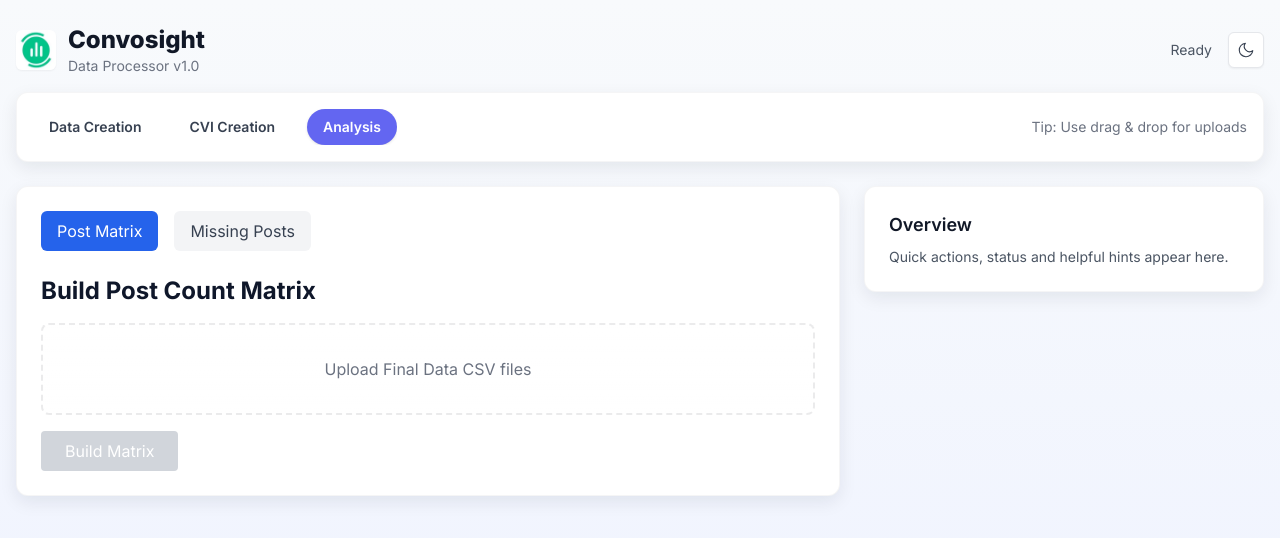
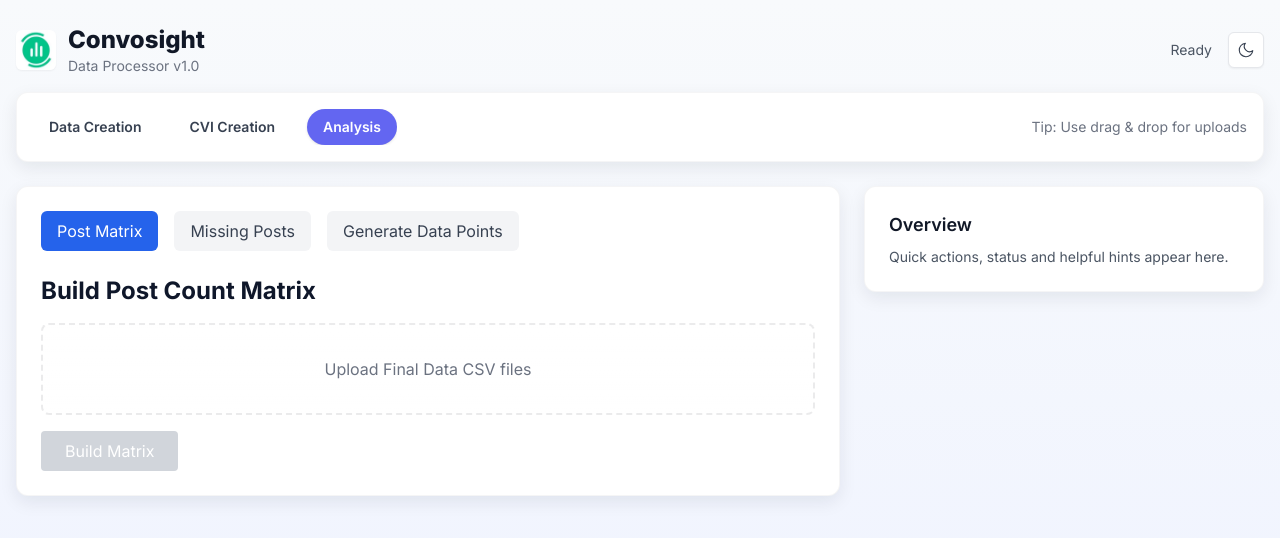
Before and after one commit to wildcraft958/Convosight_data_processor_v1.0, a React (Vite) app: page / in a window 1280 px wide. Both pictures are taken after a click on the button "Analysis". Shown: the top 538 px of the page. Built offline with nearby package versions, Linux system fonts and the light colour scheme.

Commit message:
feat(analysis): add Generate Data Points UI & integrate script download

```diff
--- a/src/components/Analysis/Analysis.jsx
+++ b/src/components/Analysis/Analysis.jsx
@@ -1,6 +1,9 @@
 import React, { useState } from 'react'
 import PostMatrix from './PostMatrix'
 import MissingPosts from './MissingPosts'
+
+// Lazy-load GenerateDataPoints to keep initial bundle small
+const GenerateDataPointsLazy = React.lazy(() => import('./GenerateDataPoints'))
 
 export default function Analysis() {
   const [activeSection, setActiveSection] = useState('matrix')
@@ -28,10 +31,26 @@
         >
           Missing Posts
         </button>
+        <button
+          onClick={() => setActiveSection('generate')}
+          className={`px-4 py-2 rounded-md font-medium ${
+            activeSection === 'generate'
+              ? 'bg-blue-600 text-white'
+              : 'bg-gray-100 text-gray-700 hover:bg-gray-200 dark:bg-gray-800 dark:text-gray-200 dark:hover:bg-gray-700'
+          }`}
+        >
+          Generate Data Points
+        </button>
       </div>
 
       {activeSection === 'matrix' && <PostMatrix />}
       {activeSection === 'missing' && <MissingPosts />}
+      {activeSection === 'generate' && (
+        // lazy import replacement: simple dynamic import since component is small
+        <React.Suspense fallback={<div className="text-sm text-gray-500">Loading...</div>}>
+          <GenerateDataPointsLazy />
+        </React.Suspense>
+      )}
     </div>
   )
 }
--- /dev/null
+++ b/src/components/Analysis/GenerateDataPoints.jsx
@@ -0,0 +1,40 @@
+import React from 'react'
+import DownloadButton from '../common/DownloadButton'
+
+// Import raw script contents (Vite supports ?raw to import file as string)
+import scriptText from '../../../generate_data_points_corrected.py?raw'
+
+export default function GenerateDataPoints() {
+  return (
+    <div>
+      <h2 className="text-2xl font-bold mb-4">Generate Data Points</h2>
+
+      <p className="text-sm text-gray-600 dark:text-gray-300 mb-4">
+        This utility generates a filled Data Points summary table from the Final Data CSV.
+        You can review the script below and download it to run locally.
+      </p>
+
+      <div className="card p-4 mb-4">
+        <div className="flex items-start justify-between">
+          <div className="text-sm text-gray-700 dark:text-gray-200">Script: <strong>generate_data_points_corrected.py</strong></div>
+          <div>
+            <DownloadButton filename="generate_data_points_corrected.py" content={scriptText} mime="text/x-python" />
+          </div>
+        </div>
+
+        <div className="mt-4 overflow-auto max-h-96 bg-[var(--surface)] dark:bg-[var(--surface)] border border-gray-100 dark:border-gray-800 p-3 rounded">
+          <pre className="whitespace-pre-wrap text-xs leading-5 text-gray-900 dark:text-gray-100"><code>{scriptText}</code></pre>
+        </div>
+      </div>
+
+      <div className="card p-4">
+        <h3 className="font-medium mb-2">How to run</h3>
+        <ol className="list-decimal list-inside text-sm text-gray-700 dark:text-gray-200">
+          <li>Download the script using the button above.</li>
+          <li>Place it in the same folder as your CSV file or update the <code>input_file</code> path inside the script.</li>
+          <li>Run it with Python 3.10+: <code>python generate_data_points_corrected.py</code></li>
+        </ol>
+      </div>
+    </div>
+  )
+}
```
